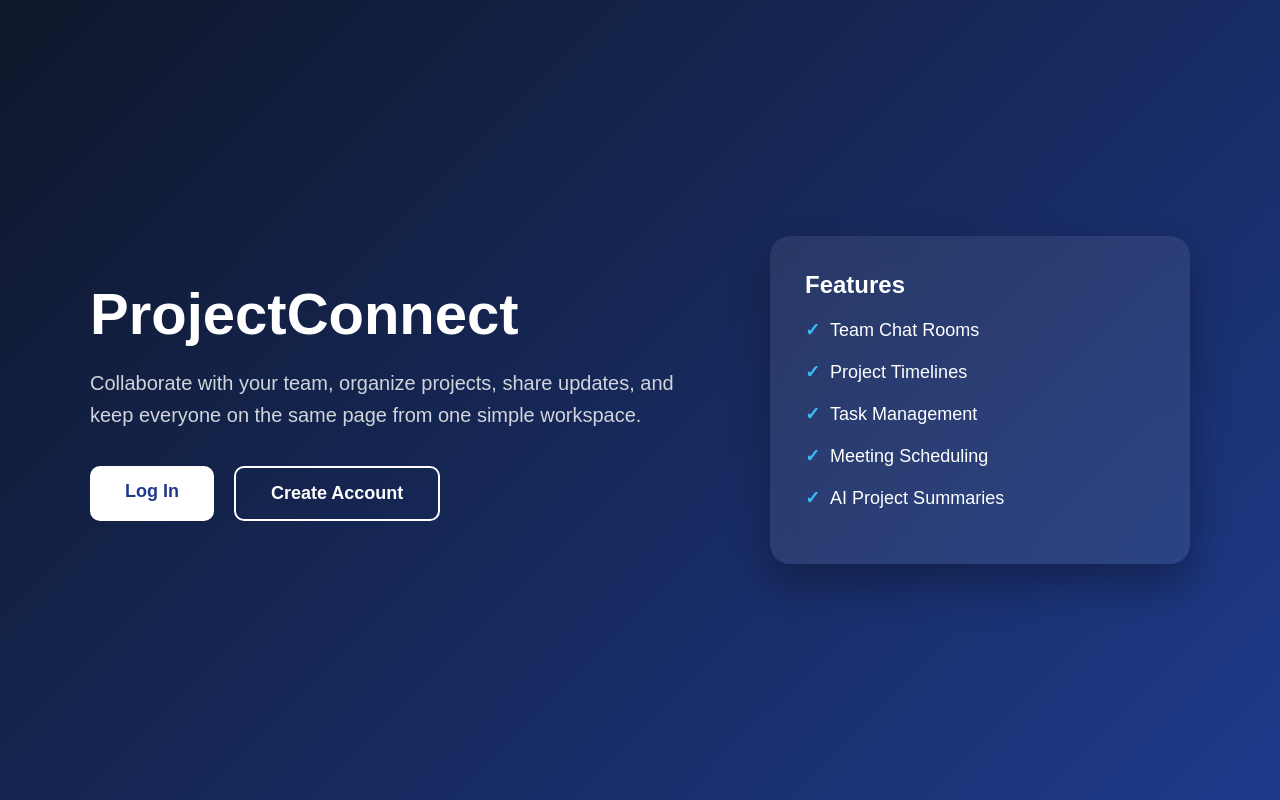
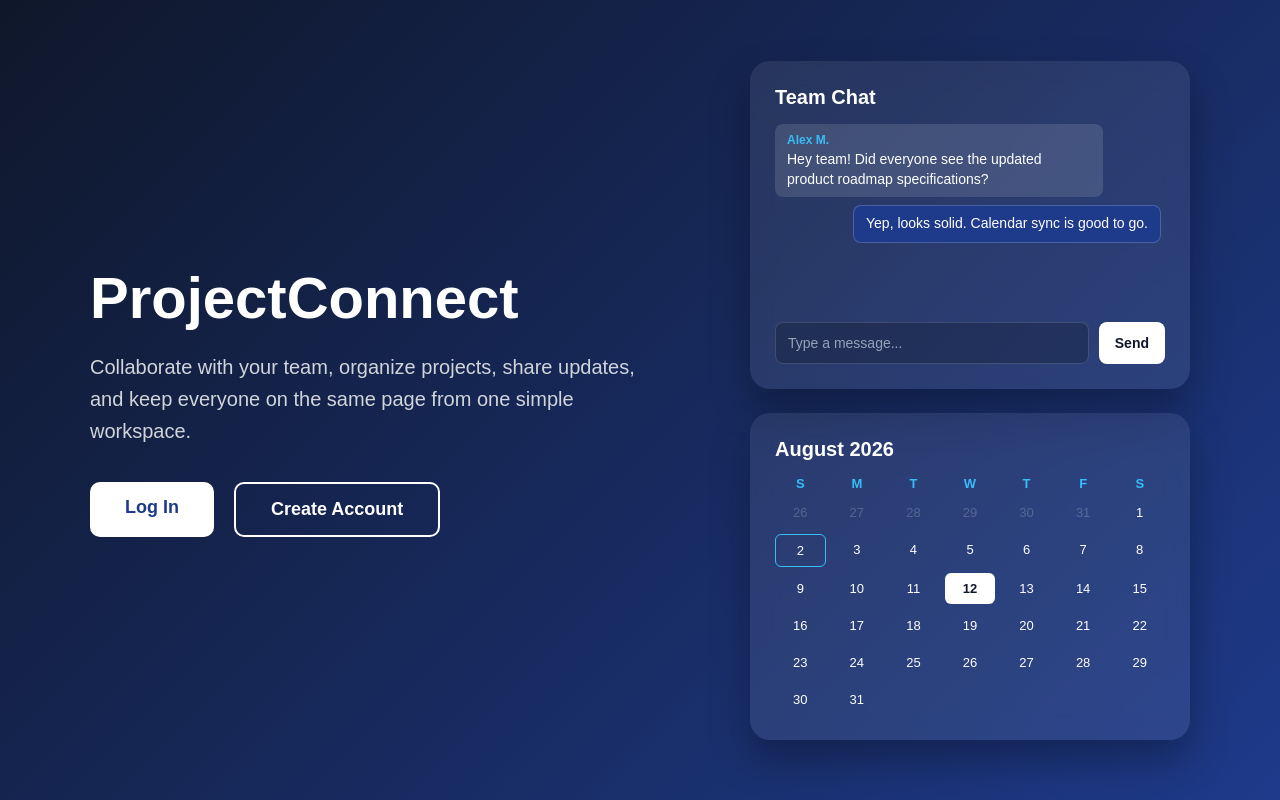
Before and after one commit to baileylburke/CSCI-3340-Final-Project, a Django app: page / in a window 1280 px wide. Run offline with Django 5.2, Linux system fonts and the light colour scheme.

Commit message:
updated home page after loging in to add calendar and text box

```diff
--- a/templates/home.html
+++ b/templates/home.html
@@ -20,6 +20,7 @@
             justify-content:center;
             align-items:center;
             color:white;
+            padding: 40px 0;
         }
 
         .container{
@@ -75,46 +76,169 @@
             transform:translateY(-4px);
         }
 
+        /* Dashboard Wrapper holding both Chat and Calendar */
+        .dashboard-widgets {
+            width: 440px;
+            display: flex;
+            flex-direction: column;
+            gap: 24px;
+        }
+
         .card{
-            width:420px;
+            width: 100%;
             background:rgba(255,255,255,.08);
             backdrop-filter:blur(12px);
             border-radius:20px;
-            padding:35px;
+            padding:25px;
             box-shadow:0 20px 40px rgba(0,0,0,.3);
         }
 
         .card h2{
-            margin-bottom:20px;
+            margin-bottom:15px;
+            font-size: 20px;
         }
 
-        .feature{
-            margin:20px 0;
-            font-size:18px;
+        /* --- Chat Component UI --- */
+        .chat-container {
+            display: flex;
+            flex-direction: column;
+            height: 240px;
         }
 
-        .feature span{
-            color:#38bdf8;
-            font-weight:bold;
-            margin-right:10px;
+        .chat-messages {
+            flex: 1;
+            overflow-y: auto;
+            margin-bottom: 12px;
+            display: flex;
+            flex-direction: column;
+            gap: 8px;
+            padding-right: 4px;
         }
 
+        /* Custom scrollbar for chat history */
+        .chat-messages::-webkit-scrollbar {
+            width: 4px;
+        }
+        .chat-messages::-webkit-scrollbar-thumb {
+            background: rgba(255, 255, 255, 0.2);
+            border-radius: 4px;
+        }
+
+        .msg {
+            padding: 8px 12px;
+            border-radius: 8px;
+            font-size: 14px;
+            max-width: 85%;
+            line-height: 1.4;
+        }
+
+        .msg.received {
+            background: rgba(255, 255, 255, 0.12);
+            align-self: flex-start;
+        }
+
+        .msg.received span {
+            color: #38bdf8;
+            font-weight: bold;
+            display: block;
+            font-size: 12px;
+            margin-bottom: 2px;
+        }
+
+        .msg.sent {
+            background: #1e3a8a;
+            border: 1px solid rgba(255, 255, 255, 0.2);
+            align-self: flex-end;
+        }
+
+        .chat-bar {
+            display: flex;
+            gap: 10px;
+        }
+
+        .chat-bar input {
+            flex: 1;
+            background: rgba(0, 0, 0, 0.2);
+            border: 1px solid rgba(255, 255, 255, 0.15);
+            padding: 12px;
+            border-radius: 8px;
+            color: white;
+            font-size: 14px;
+            outline: none;
+        }
+
+        .chat-bar input::placeholder {
+            color: #94a3b8;
+        }
+
+        .chat-bar button {
+            background: white;
+            color: #0f172a;
+            border: none;
+            padding: 0 16px;
+            border-radius: 8px;
+            font-weight: bold;
+            font-size: 14px;
+            cursor: pointer;
+            transition: 0.2s;
+        }
+
+        .chat-bar button:hover {
+            background: #e2e8f0;
+        }
+
+        /* --- Calendar Component UI --- */
+        .cal-days, .cal-grid {
+            display: grid;
+            grid-template-columns: repeat(7, 1fr);
+            text-align: center;
+            gap: 6px;
+            font-size: 13px;
+        }
+
+        .cal-days {
+            color: #38bdf8;
+            font-weight: bold;
+            margin-bottom: 6px;
+        }
+
+        .cal-grid div {
+            padding: 8px 0;
+            border-radius: 6px;
+        }
+
+        .cal-grid .pad {
+            opacity: 0.2;
+        }
+
+        .cal-grid .today {
+            background: white;
+            color: #0f172a;
+            font-weight: bold;
+        }
+
+        .cal-grid .event {
+            border: 1px solid #38bdf8;
+            position: relative;
+        }
+
+        /* --- Media Queries --- */
         @media(max-width:900px){
             .container{
                 flex-direction:column;
                 text-align:center;
+                gap: 40px;
             }
 
             .buttons{
                 justify-content:center;
             }
 
-            .card{
+            .dashboard-widgets{
                 width:100%;
             }
         }
     </style>
-
 </head>
 
 <body>
@@ -122,9 +246,7 @@
 <div class="container">
 
     <div class="left">
-
         <h1>ProjectConnect</h1>
-
         <p>
             Collaborate with your team, organize projects,
             share updates, and keep everyone on the same page
@@ -133,41 +255,88 @@
 
         <div class="buttons">
             {% if user.is_authenticated %}
+                <h2>Welcome, {{ user.username }}!</h2>
+                <a href="/logout/" class="btn signup">Logout</a>
+            {% else %}
+                <a href="/login/" class="btn login">Log In</a>
+                <a href="/register/" class="btn signup">Create Account</a>
+            {% endif %}
+        </div>
+    </div>
 
-    <h2>Welcome, {{ user.username }}!</h2>
+    <!-- Right Side Dashboard Wrapper Section -->
+    <div class="dashboard-widgets">
 
-    <a href="/logout/" class="btn signup">
-        Logout
-    </a>
-
-    {% else %}
-
-    <a href="/login/" class="btn login">
-        Log In
-    </a>
-
-    <a href="/register/" class="btn signup">
-        Create Account
-    </a>
-
-    {% endif %}
+        <!-- Chat Widget -->
+        <div class="card">
+            <h2>Team Chat</h2>
+            <div class="chat-container">
+                <div class="chat-messages" id="chatMessages">
+                    <div class="msg received">
+                        <span>Alex M.</span>
+                        Hey team! Did everyone see the updated product roadmap specifications?
+                    </div>
+                    <div class="msg sent">
+                        Yep, looks solid. Calendar sync is good to go.
+                    </div>
+                </div>
+                <div class="chat-bar">
+                    <input type="text" id="chatInput" placeholder="Type a message..." autocomplete="off">
+                    <button id="sendBtn">Send</button>
+                </div>
+            </div>
         </div>
 
-    </div>
-
-    <div class="card">
-
-        <h2>Features</h2>
-
-        <div class="feature"><span>✓</span>Team Chat Rooms</div>
-        <div class="feature"><span>✓</span>Project Timelines</div>
-        <div class="feature"><span>✓</span>Task Management</div>
-        <div class="feature"><span>✓</span>Meeting Scheduling</div>
-        <div class="feature"><span>✓</span>AI Project Summaries</div>
+        <!-- Calendar Widget -->
+        <div class="card">
+            <h2>August 2026</h2>
+            <div class="cal-days">
+                <div>S</div><div>M</div><div>T</div><div>W</div><div>T</div><div>F</div><div>S</div>
+            </div>
+            <div class="cal-grid">
+                <!-- Padding days for previous month -->
+                <div class="pad">26</div><div class="pad">27</div><div class="pad">28</div><div class="pad">29</div><div class="pad">30</div><div class="pad">31</div>
+                <!-- Current month days -->
+                <div>1</div><div class="event">2</div><div>3</div><div>4</div><div>5</div><div>6</div><div>7</div>
+                <div>8</div><div>9</div><div>10</div><div>11</div><div class="today">12</div><div>13</div><div>14</div>
+                <div>15</div><div>16</div><div>17</div><div>18</div><div>19</div><div>20</div><div>21</div>
+                <div>22</div><div>23</div><div>24</div><div>25</div><div>26</div><div>27</div><div>28</div>
+                <div>29</div><div>30</div><div>31</div>
+            </div>
+        </div>
 
     </div>
 
 </div>
 
+<!-- Interactive Client-side Scripting -->
+<script>
+    const chatInput = document.getElementById('chatInput');
+    const sendBtn = document.getElementById('sendBtn');
+    const chatMessages = document.getElementById('chatMessages');
+
+    function sendMessage() {
+        const text = chatInput.value.trim();
+        if (text === '') return;
+
+        // Create message node
+        const msgDiv = document.createElement('div');
+        msgDiv.className = 'msg sent';
+        msgDiv.textContent = text;
+
+        // Append and scroll down
+        chatMessages.appendChild(msgDiv);
+        chatInput.value = '';
+        chatMessages.scrollTop = chatMessages.scrollHeight;
+    }
+
+    sendBtn.addEventListener('click', sendMessage);
+    chatInput.addEventListener('keypress', function(e) {
+        if (e.key === 'Enter') {
+            sendMessage();
+        }
+    });
+</script>
+
 </body>
 </html>
```
